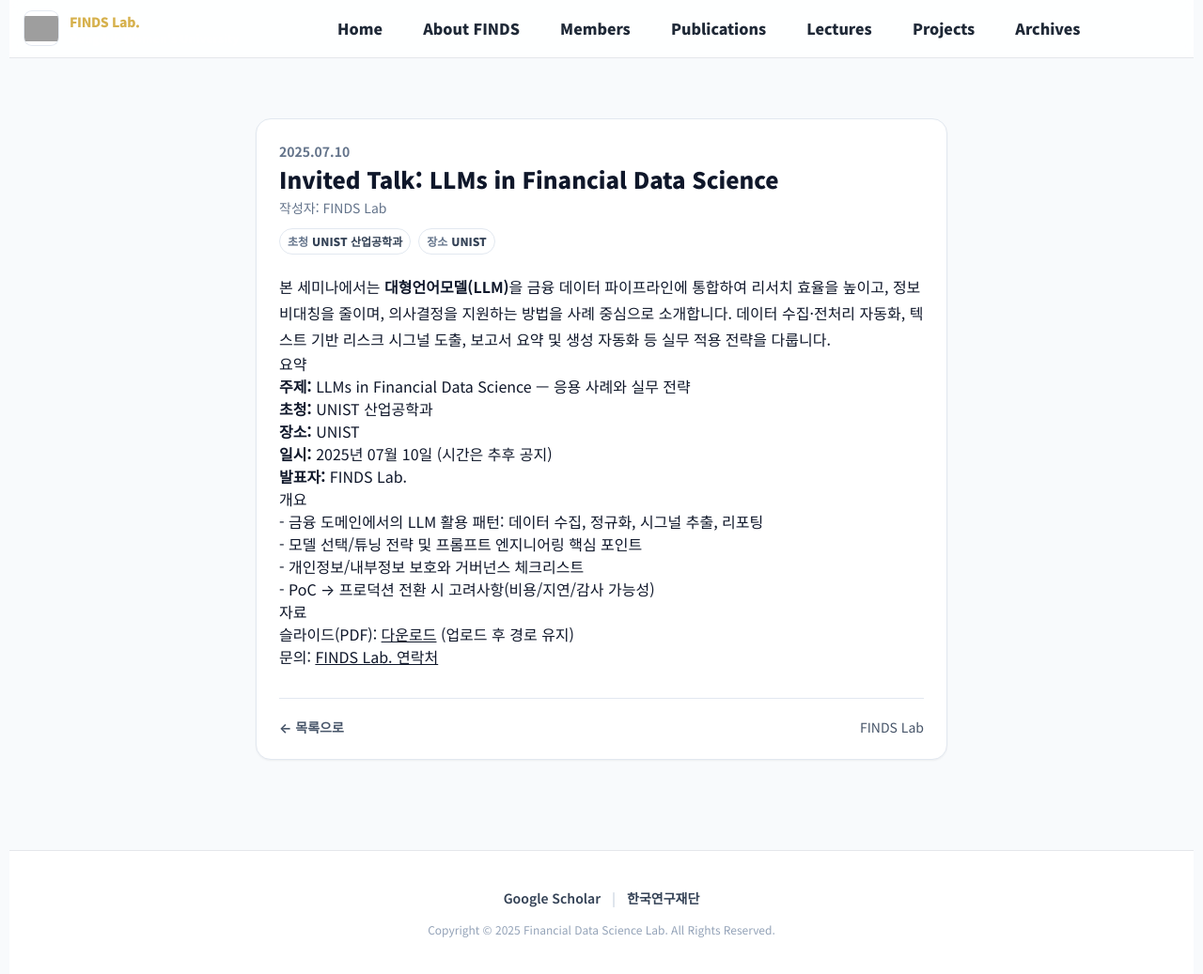
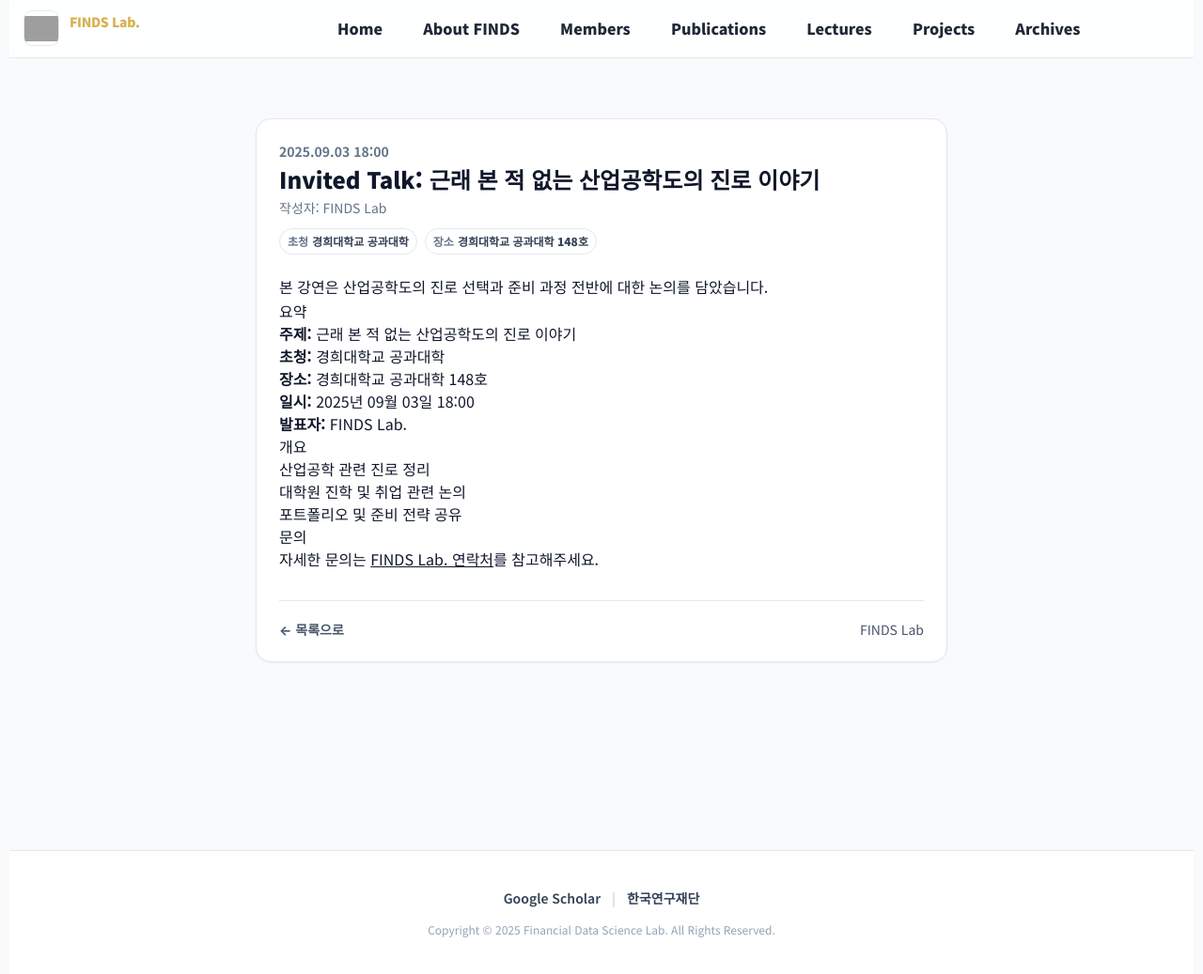
Before and after one commit to FinDS-Lab/site, a Jekyll site: the page built from seminar/2025-06-05-1.html, in a window 1280 px wide and 1038 px high. Shown: the whole window at 94% size. Built offline with Jekyll 4.4.1, drawn with Linux system fonts in a browser that asks for light colours; nearby versions of some CDN libraries; grey boxes are pictures that could not be loaded.

Commit message:
Update 2025-06-05-1.html

```diff
--- a/seminar/2025-06-05-1.html
+++ b/seminar/2025-06-05-1.html
@@ -1,19 +1,19 @@
 ---
 layout: default
-title: "Invited Talk: LLMs in Financial Data Science"
-date: 2025-07-10
-permalink: /seminar/2025-07-10-kaist-llm.html
+title: "Invited Talk: 근래 본 적 없는 산업공학도의 진로 이야기"
+date: 2025-09-03
+permalink: /seminar/2025-09-03-khu-ie-career.html
 author: "FINDS Lab"
-host: "UNIST 산업공학과"         # 초청기관
-venue: "UNIST"      # 장소
-excerpt: "대형언어모델(LLM)을 활용한 금융 데이터 사이언스 응용 사례와 실무 적용 전략을 소개합니다."
+host: "경희대학교 공과대학"   # 초청기관
+venue: "경희대학교 공과대학 148호"  # 장소
+excerpt: "산업공학도의 커리어 선택(취업·진학·유학)과 공학포트폴리오에 대한 내용을 다뤘습니다"
 ---
 
 <section class="max-w-3xl mx-auto px-4 mt-8">
   <article class="bg-white border border-slate-200 rounded-2xl shadow-sm p-6">
     <header>
       <p class="text-sm font-bold text-slate-500">
-        {{ page.date | date: "%Y.%m.%d" }}
+        {{ page.date | date: "%Y.%m.%d" }} 18:00
       </p>
       <h1 class="mt-1 text-2xl font-extrabold text-slate-900">
         {{ page.title }}
@@ -22,7 +22,7 @@ excerpt: "대형언어모델(LLM)을 활용한 금융 데이터 사이언스 응
         작성자: {{ page.author | default: "FINDS Lab." }}
       </p>
 
-      <!-- 메타 배지: 초청기관 / 장소 -->
+      <!-- 메타 배지 -->
       <div class="flex flex-wrap items-center gap-2 mt-3">
         {% if page.host %}
           <span class="inline-flex items-center gap-1 px-2 py-1 rounded-full border border-slate-200 text-[12px] font-extrabold text-slate-700 bg-white">
@@ -39,34 +39,29 @@ excerpt: "대형언어모델(LLM)을 활용한 금융 데이터 사이언스 응
 
     <div class="prose prose-slate mt-5">
       <p class="leading-7">
-        본 세미나에서는 <b>대형언어모델(LLM)</b>을 금융 데이터 파이프라인에 통합하여
-        리서치 효율을 높이고, 정보 비대칭을 줄이며, 의사결정을 지원하는 방법을 사례 중심으로 소개합니다.
-        데이터 수집·전처리 자동화, 텍스트 기반 리스크 시그널 도출, 보고서 요약 및 생성 자동화 등
-        실무 적용 전략을 다룹니다.
+        본 강연은 산업공학도의 진로 선택과 준비 과정 전반에 대한 논의를 담았습니다.
       </p>
 
       <h2>요약</h2>
       <ul>
-        <li><b>주제:</b> LLMs in Financial Data Science — 응용 사례와 실무 전략</li>
+        <li><b>주제:</b> 근래 본 적 없는 산업공학도의 진로 이야기</li>
         <li><b>초청:</b> {{ page.host | default: "—" }}</li>
         <li><b>장소:</b> {{ page.venue | default: "—" }}</li>
-        <li><b>일시:</b> {{ page.date | date: "%Y년 %m월 %d일" }} (시간은 추후 공지)</li>
+        <li><b>일시:</b> {{ page.date | date: "%Y년 %m월 %d일" }} 18:00</li>
         <li><b>발표자:</b> FINDS Lab.</li>
       </ul>
 
       <h2>개요</h2>
+      <ul>
+        <li>산업공학 관련 진로 정리</li>
+        <li>대학원 진학 및 취업 관련 논의</li>
+        <li>포트폴리오 및 준비 전략 공유</li>
+      </ul>
+
+      <h2>문의</h2>
       <p>
-        - 금융 도메인에서의 LLM 활용 패턴: 데이터 수집, 정규화, 시그널 추출, 리포팅<br>
-        - 모델 선택/튜닝 전략 및 프롬프트 엔지니어링 핵심 포인트<br>
-        - 개인정보/내부정보 보호와 거버넌스 체크리스트<br>
-        - PoC → 프로덕션 전환 시 고려사항(비용/지연/감사 가능성)
+        자세한 문의는 <a class="underline" href="{{ '/about-location.html' | relative_url }}">FINDS Lab. 연락처</a>를 참고해주세요.
       </p>
-
-      <h2>자료</h2>
-      <ul>
-        <li>슬라이드(PDF): <a class="underline" href="{{ '/assets/slides/2025-07-10-kaist-llm.pdf' | relative_url }}">다운로드</a> (업로드 후 경로 유지)</li>
-        <li>문의: <a class="underline" href="{{ '/about-location.html' | relative_url }}">FINDS Lab. 연락처</a></li>
-      </ul>
     </div>
 
     <footer class="mt-8 pt-5 border-t border-slate-200 flex justify-between text-sm text-slate-600">
```
